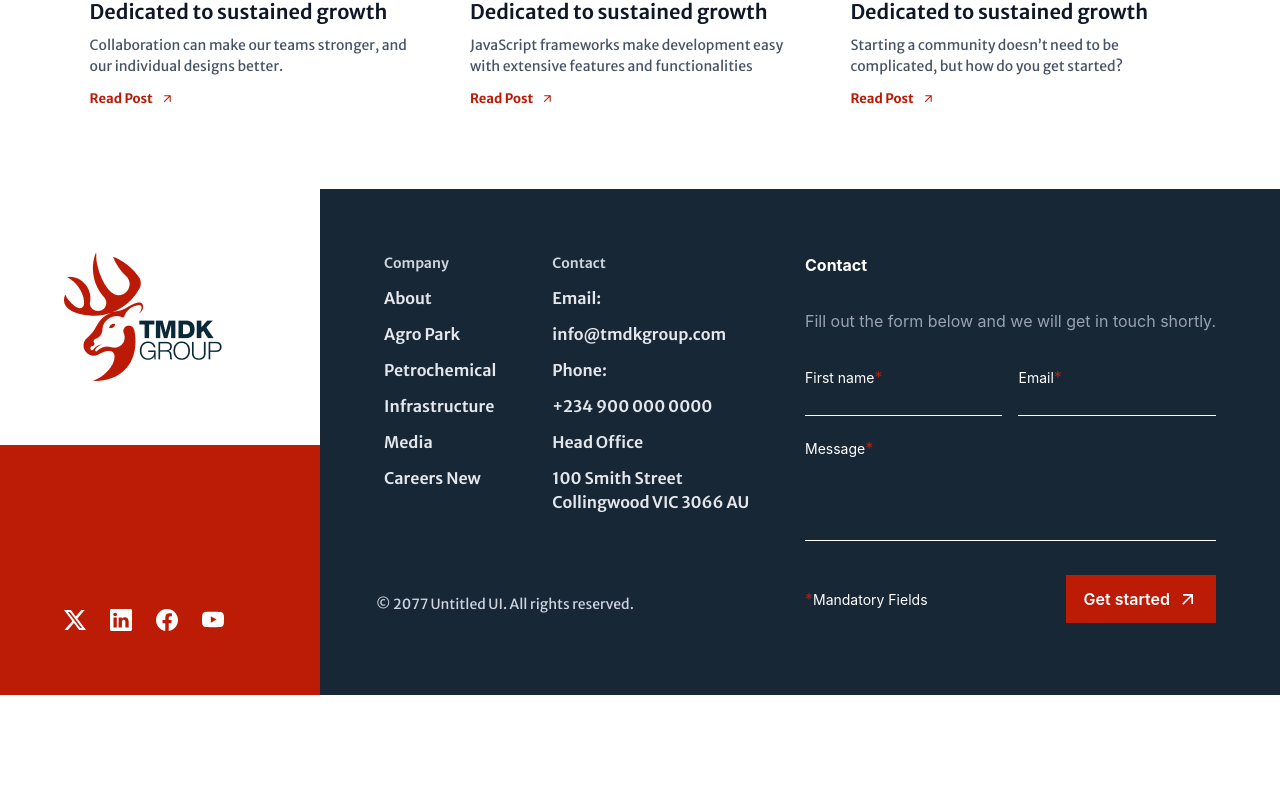
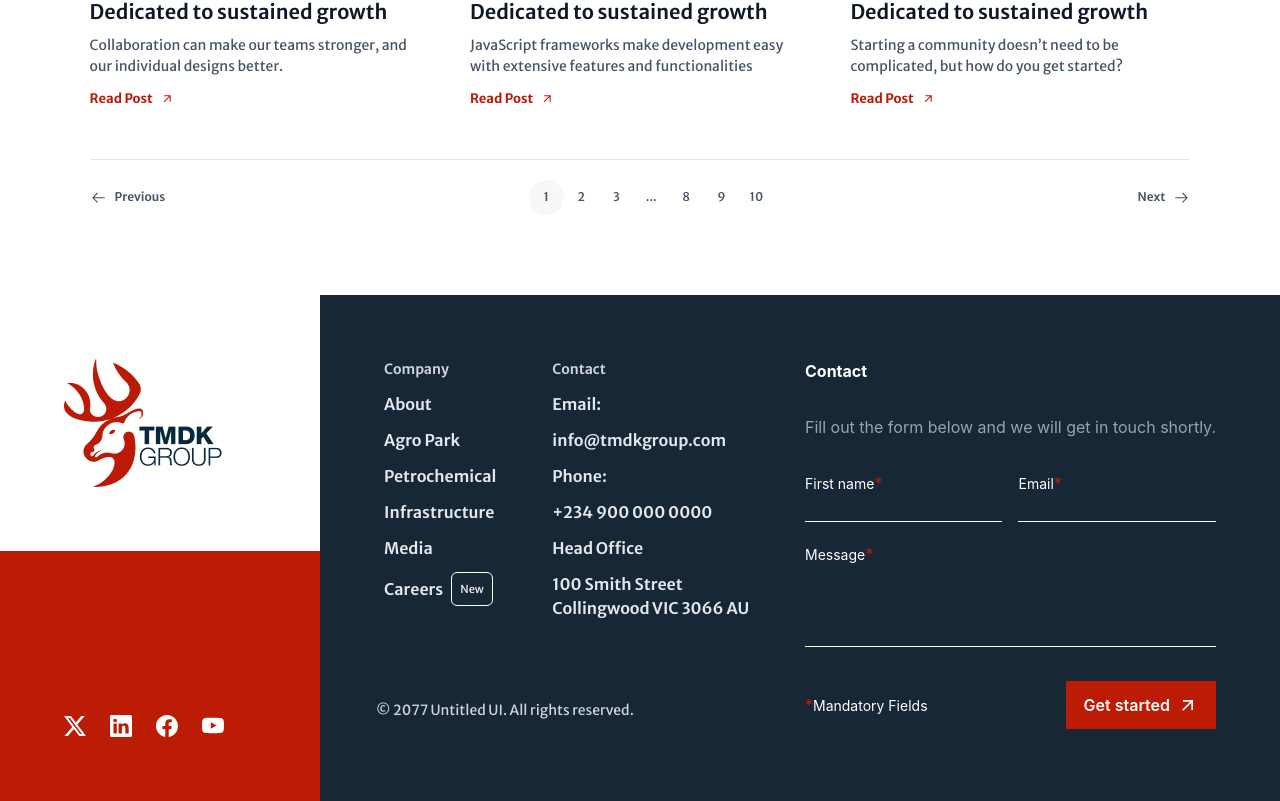
Before and after one commit to Preshstiks/TMDK, a React (Create React App) app: page /news in a window 1280 px wide. Shown: the part 2183-2984 px from the top of the page. Before the commit the page ends 2878 px from the top, so only its background shows below. Built offline with nearby package versions, Linux system fonts and the light colour scheme.

Commit message:
news page done

```diff
--- a/src/News.tsx
+++ b/src/News.tsx
@@ -1,5 +1,6 @@
 import { MdArrowOutward } from "react-icons/md";
 import { IoIosArrowDown, IoIosArrowUp } from "react-icons/io";
+import { GoArrowRight, GoArrowLeft } from "react-icons/go";
 const News = () => {
   return (
     <div>
@@ -240,6 +241,39 @@ const News = () => {
             </div>
           </div>
         </div>
+        <div className="border-t-[1.5px] mt-[50px] font-MerriSemiBold text-[12px] text-[#475467] flex pt-[20px] justify-between items-center border-[#E4E7EC] w-full">
+          <h1 className="flex items-center gap-2">
+            <GoArrowLeft size={17} />
+            Previous
+          </h1>
+          <div className="font-MerriMedium flex items-center">
+            <div className="h-[35px] w-[35px] flex items-center justify-center rounded-[20px] bg-[#F8F8F8]">
+              1
+            </div>
+            <div className="h-[35px] w-[35px] flex items-center justify-center">
+              2
+            </div>
+            <div className="h-[35px] w-[35px] flex items-center justify-center">
+              3
+            </div>
+            <div className="h-[35px] w-[35px] flex items-center justify-center">
+              ...
+            </div>
+            <div className="h-[35px] w-[35px] flex items-center justify-center">
+              8
+            </div>
+            <div className="h-[35px] w-[35px] flex items-center justify-center">
+              9
+            </div>
+            <div className="h-[35px] w-[35px] flex items-center justify-center">
+              10
+            </div>
+          </div>
+          <h1 className="flex items-center gap-2">
+            Next
+            <GoArrowRight size={17} />
+          </h1>
+        </div>
       </div>
     </div>
   );
--- a/src/components/generalComponents/Footer.tsx
+++ b/src/components/generalComponents/Footer.tsx
@@ -50,11 +50,14 @@ const Footer = () => {
                 <Link className="pb-3 hover:text-[#98A2B3]" to="#">
                   Infrastructure
                 </Link>
-                <Link className="pb-3" to="#">
+                <Link className="pb-3" to="/news">
                   Media
                 </Link>
-                <Link className="pb-2" to="#">
-                  Careers <span>New</span>
+                <Link className="pb-2 flex items-center gap-2" to="#">
+                  Careers{" "}
+                  <span className="text-[11px] font-MerriMedium p-2 rounded-[6px] border border-white">
+                    New
+                  </span>
                 </Link>
               </div>
             </div>
```
